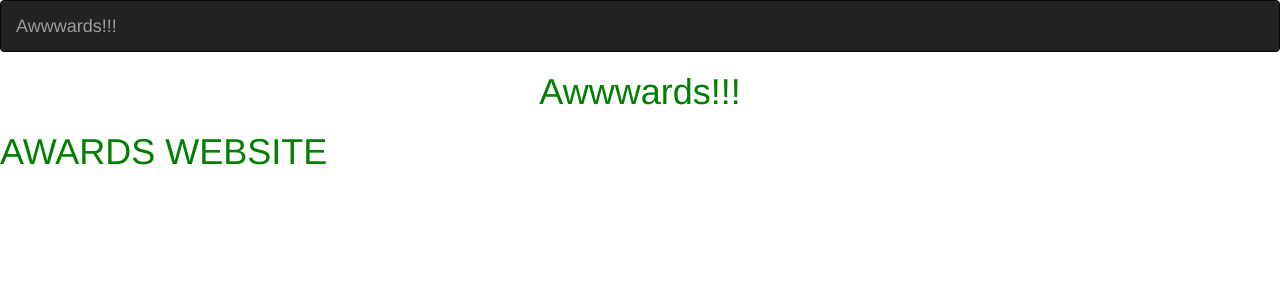
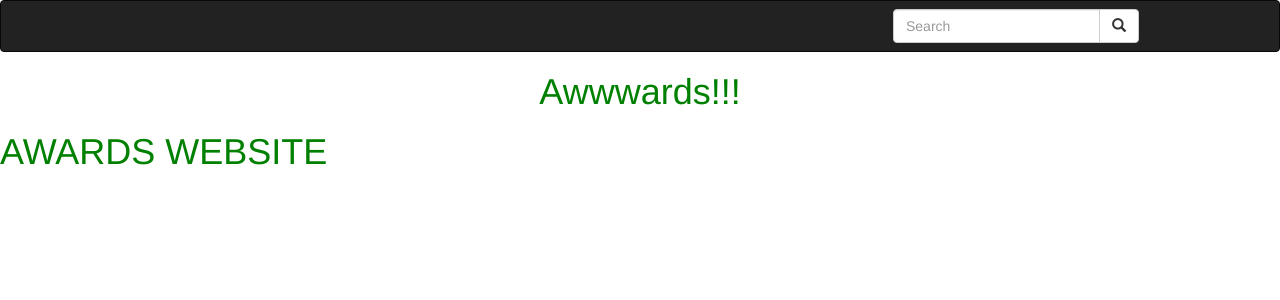
Before and after one commit to annstella/Awards, a Django app: page / in a window 1280 px wide. Shown: the top 300 px of the page. Run offline with Django 3.2, Linux system fonts and the light colour scheme; some libraries are stand-ins or nearby versions.

Commit message:
added the search bar

```diff
--- a/task/templates/navbar.html
+++ b/task/templates/navbar.html
@@ -9,8 +9,25 @@
 <nav class="navbar navbar-inverse">
   <div class="container-fluid">
     <div class="navbar-header">
-      <a class="navbar-brand" href="">Awwwards!!!</a>
+      <a class="navbar-brand" href=""></a>
     </div>
+
+    <!-- Adding a search form  -->
+    <div class="col-sm-4 col-md-4 navbar-right">
+
+      <form class="navbar-form" role="search" action="{% url 'search_results' %}">
+
+        <div class="input-group">
+          <input type="text" class="form-control" placeholder="Search" name="projects">
+          <div class="input-group-btn">
+            <button class="btn btn-default" type="submit"><i class="glyphicon glyphicon-search"></i></button>
+          </div>
+        </div>
+
+      </form>
+    </div>
+    <!-- search form end -->
+
   </div>
 </nav>
 </body>
```
